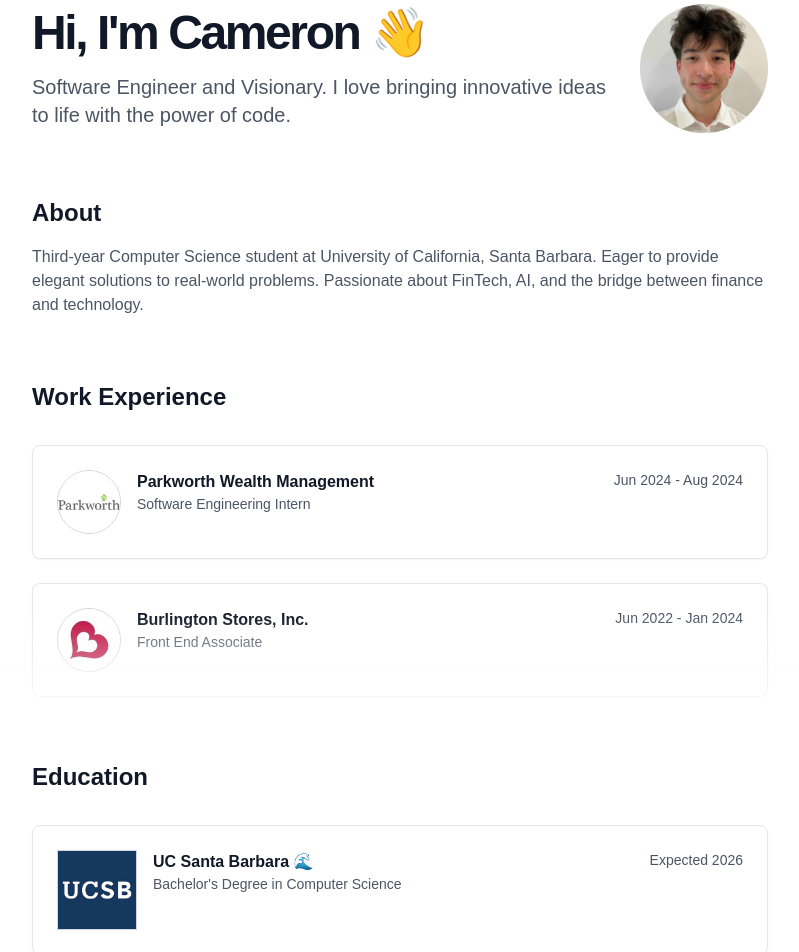
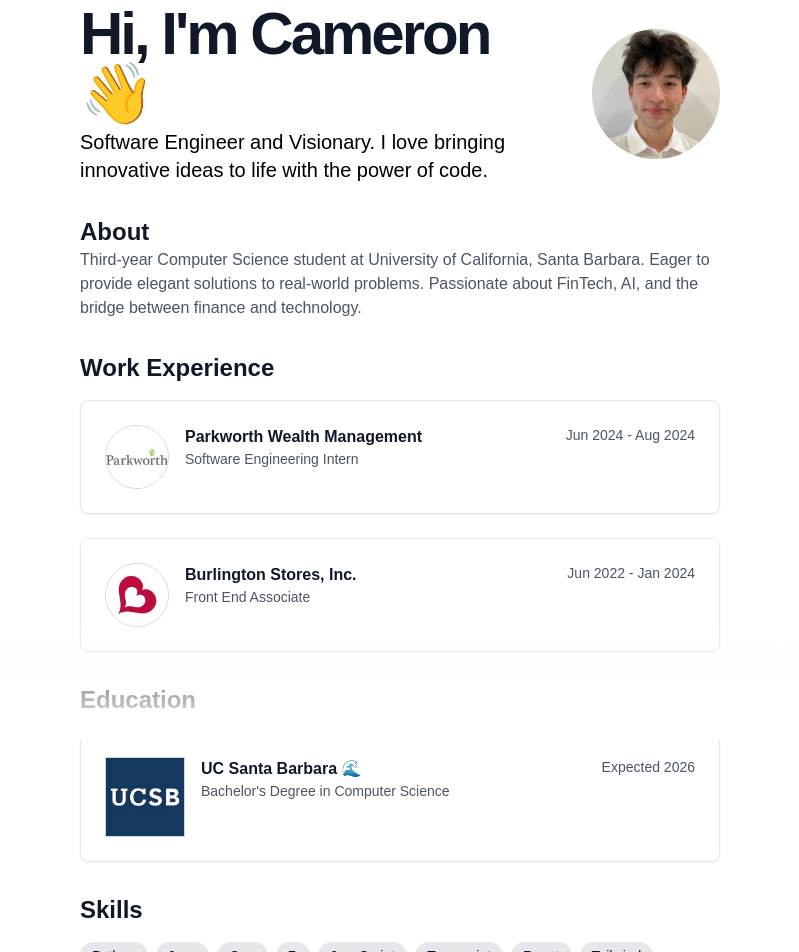
Before and after one commit to cameronbyrne4/personal-website, a Next.js app: page / in a window 1280 px wide. Shown: the part 60-1012 px from the top of the page, without its empty margins (240-1039 px from the left). Built offline with nearby package versions, Linux system fonts and the light colour scheme.

Commit message:
Tighter spacing width and height

```diff
--- a/src/components/PersonalWebsite.tsx
+++ b/src/components/PersonalWebsite.tsx
@@ -40,14 +40,14 @@ const PersonalWebsite = () => {
         )}
       </Button>
 
-      <main className="container mx-auto px-4 py-16 max-w-3xl relative">
+      <main className="container mx-auto px-4 py-16 max-w-2xl relative">
         {/* Hero Section */}
-        <section className="mb-16 flex items-center">
+        <section className="mb-8 flex items-center">
           <div className="flex-1">
-            <h1 className="text-5xl tracking-tighter font-bold mb-4">
+            <h1 className="inline-block text-3xl font-bold tracking-tighter sm:text-5xl xl:text-6xl/none mb-1">
               Hi, I&apos;m Cameron 👋
             </h1>
-            <p className="text-xl text-gray-600 dark:text-gray-400">
+            <p className="text-xl text-black dark:text-white">
               Software Engineer and Visionary. I love bringing innovative ideas
               to life with the power of code.
             </p>
@@ -64,8 +64,8 @@ const PersonalWebsite = () => {
         </section>
 
         {/* About Section */}
-        <section className="mb-16">
-          <h2 className="text-2xl font-bold mb-4">About</h2>
+        <section className="mb-8">
+          <h2 className="text-2xl font-bold mb-0">About</h2>
           <p className="text-gray-600 dark:text-gray-400">
             Third-year Computer Science student at University of California,
             Santa Barbara. Eager to provide elegant solutions to real-world
@@ -75,8 +75,8 @@ const PersonalWebsite = () => {
         </section>
 
         {/* Work Experience Section */}
-        <section className="mb-16">
-          <h2 className="text-2xl font-bold mb-8">Work Experience</h2>
+        <section className="mb-8">
+          <h2 className="text-2xl font-bold mb-4">Work Experience</h2>
           <div className="space-y-6">
             <Card className="transform transition-all duration-300 hover:-translate-y-1 hover:shadow-lg group">
               <CardContent className="pt-6">
@@ -140,8 +140,8 @@ const PersonalWebsite = () => {
         </section>
 
         {/* Education Section */}
-        <section className="mb-16">
-          <h2 className="text-2xl font-bold mb-8">Education</h2>
+        <section className="mb-8">
+          <h2 className="text-2xl font-bold mb-4">Education</h2>
           <Card className="transform transition-all duration-300 hover:-translate-y-1 hover:shadow-lg group">
             <CardContent className="pt-6">
               <div className="flex items-start">
@@ -169,8 +169,8 @@ const PersonalWebsite = () => {
         </section>
 
         {/* Skills Section */}
-        <section className="mb-16">
-          <h2 className="text-2xl font-bold mb-8">Skills</h2>
+        <section className="mb-8">
+          <h2 className="text-2xl font-bold mb-4">Skills</h2>
           <div className="flex flex-wrap gap-2">
             {[
               "Python",
@@ -206,8 +206,8 @@ const PersonalWebsite = () => {
         </section>
 
         {/* Projects Section */}
-        <section className="mb-16">
-          <h2 className="text-2xl font-bold mb-8">Projects</h2>
+        <section className="mb-8">
+          <h2 className="text-2xl font-bold mb-4">Projects</h2>
           <div className="grid grid-cols-1 md:grid-cols-2 gap-6">
             {projects.map((project) => (
               <Card
@@ -253,8 +253,8 @@ const PersonalWebsite = () => {
         </section>
 
         {/* Contact Section */}
-        <section className="mb-16">
-          <h2 className="text-2xl font-bold mb-8">Contact</h2>
+        <section className="mb-8">
+          <h2 className="text-2xl font-bold mb-4">Contact</h2>
           <div className="flex gap-4">
             <a
               href="mailto:cameron.byrne@outlook.com"
```
